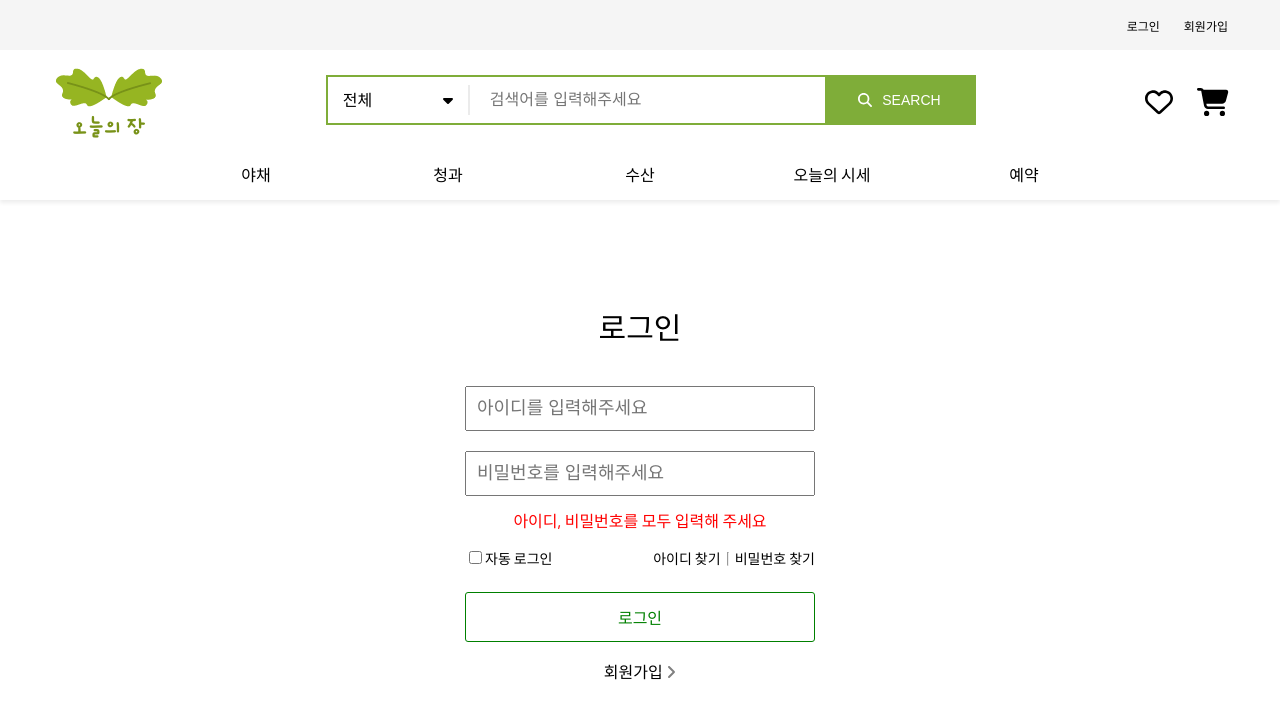
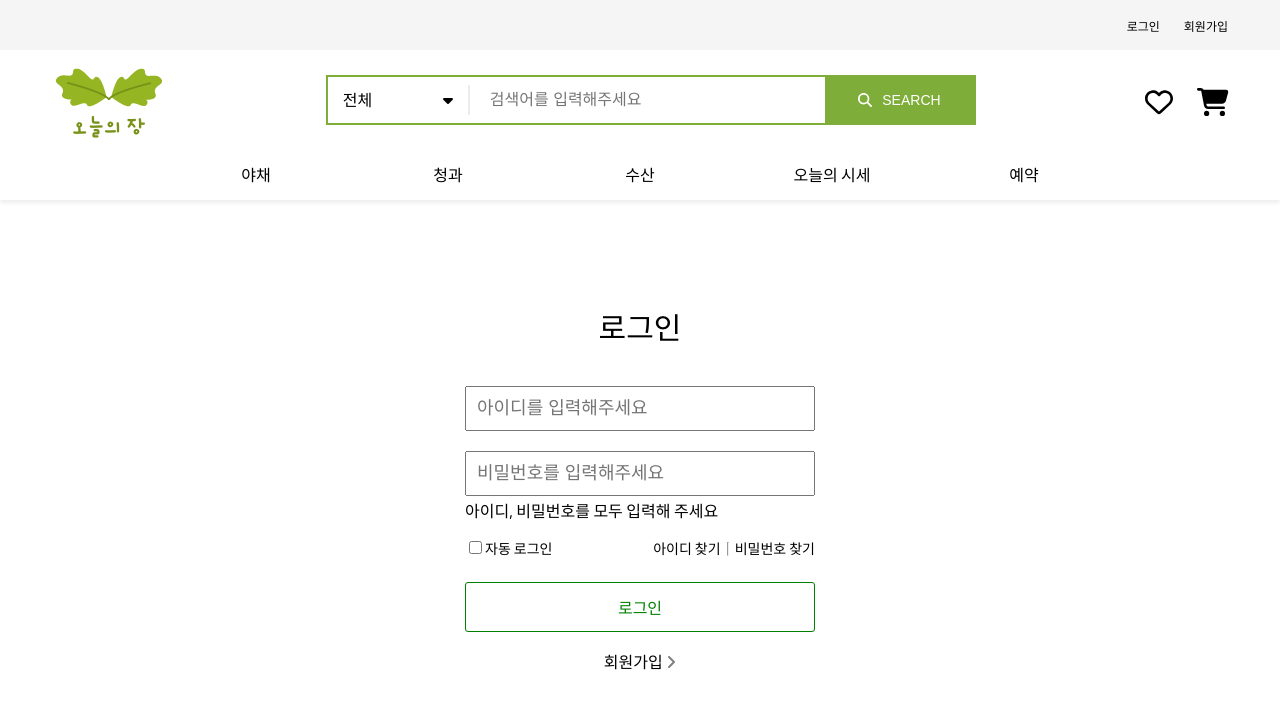
Before and after one commit to ryurbsgks/sourcing, a React (Create React App) app in the folder client/: page /login in a window 1280 px wide. Both pictures are taken after a click on the button "로그인". Shown: the top 718 px of the page. Built offline with nearby package versions, Linux system fonts and the light colour scheme.

Commit message:
Style: Login 컴포넌트 Style 변경
* Login 컴포넌트 Style 변경
- 에러 메시지 Style 변경

```diff
--- a/client/src/component/Login.js
+++ b/client/src/component/Login.js
@@ -37,6 +37,7 @@ function Login() {
       pw: loginInfo.pw
     }).then( (res) => {
       if (res.data.message === "로그인 성공") {
+        setMessage("")
         navigate("/");
       }
     }).catch( (err) => {
@@ -60,7 +61,7 @@ function Login() {
       <div className="login__title">로그인</div>
       <input name="userID" onChange={handleInputValue} onKeyDown={handleEnterKey} placeholder="아이디를 입력해주세요" />
       <input name="pw" onChange={handleInputValue} onKeyDown={handleEnterKey} type="password" placeholder="비밀번호를 입력해주세요" />
-      <div className="err-msg">{message}</div>
+      {message ? <div className="login__err-msg">{message}</div> : null}
       <div className="login__container">
         <div className="login__container__auto-login">
           <label>
```
